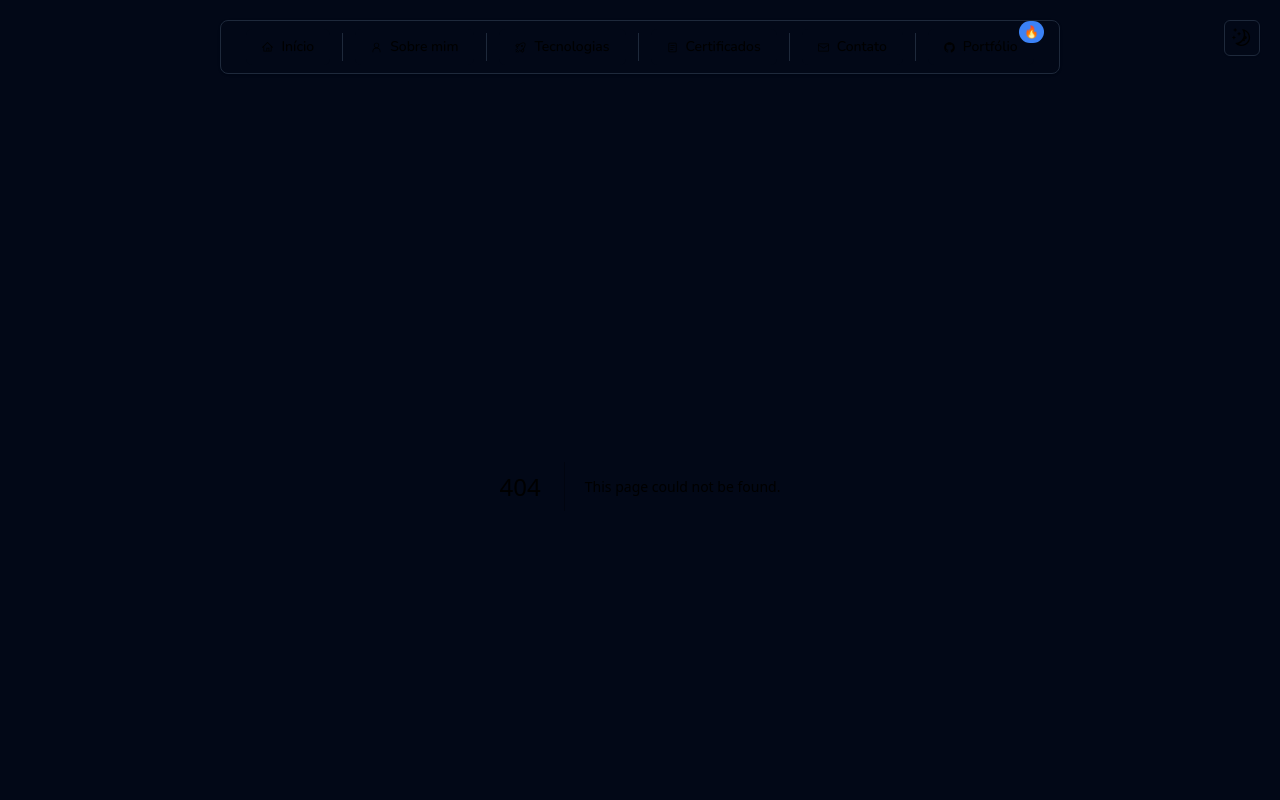
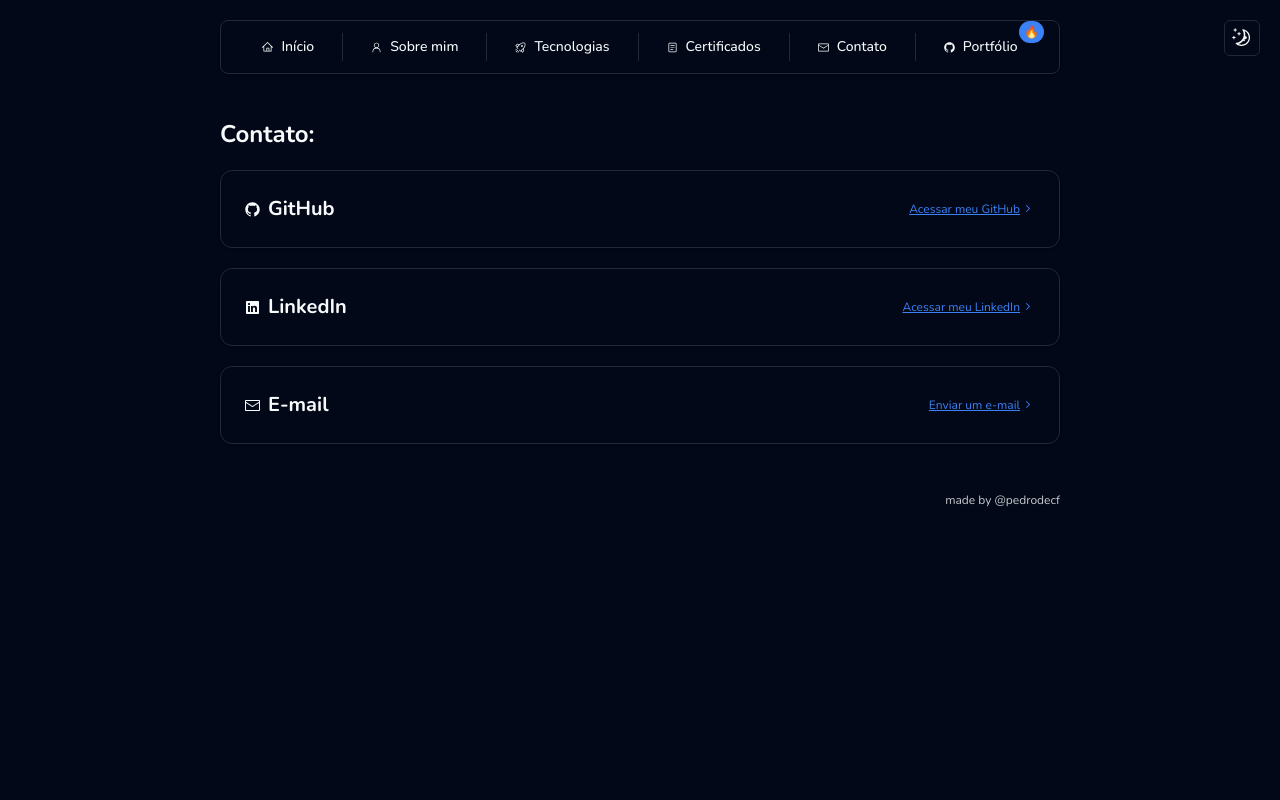
Before and after one commit to pedrodecf/pedrodecf.com, a Next.js app: page /contact in a window 1280 px wide. Before the commit this address had no page. Shown: the top 800 px of the page. Built offline with nearby package versions, Linux system fonts and the light colour scheme.

Commit message:
feat: :sparkles: página de contato

```diff
--- a/src/app/_components/CardBox.tsx
+++ b/src/app/_components/CardBox.tsx
@@ -7,7 +7,7 @@ import Link from 'next/link'
 
 interface CardProps {
   className?: string
-  title: string
+  title: React.ReactNode
   link?: string
   linkText?: string
   description?: string
@@ -27,7 +27,9 @@ export function CardBox(props: CardProps) {
   return (
     <Card className={`${props.className}`}>
       <CardHeader className="flex flex-row align-middle justify-between">
-        <h2 className="text-xl font-bold">{props.title}</h2>
+        <h2 className="text-xl font-bold flex items-center gap-2">
+          {props.title}
+        </h2>
         {props.link && (
           <Link
             className="text-xs flex align-middle text-primary underline"
--- a/src/app/_components/Menu.tsx
+++ b/src/app/_components/Menu.tsx
@@ -68,7 +68,7 @@ export function Menu() {
             <Separator orientation="vertical" className="h-7" />
 
             <NavigationMenuItem>
-              <Link href="/" legacyBehavior passHref>
+              <Link href="/contact" legacyBehavior passHref>
                 <NavigationMenuLink className={navigationMenuTriggerStyle()}>
                   <EnvelopeClosedIcon className="pr-1 mr-1" />
                   Contato
--- /dev/null
+++ b/src/app/contact/page.tsx
@@ -0,0 +1,43 @@
+import {
+  GitHubLogoIcon,
+  LinkedInLogoIcon,
+  EnvelopeClosedIcon,
+} from '@radix-ui/react-icons'
+import { CardBox } from '../_components/CardBox'
+
+export default function Contact() {
+  return (
+    <main className="flex flex-col justify-center mt-8 gap-5">
+      <h2 className="text-2xl font-bold">Contato: </h2>
+      <div className="flex flex-col gap-5">
+        <CardBox
+          title={
+            <>
+              <GitHubLogoIcon /> GitHub
+            </>
+          }
+          link="https://github.com/pedrodecf"
+          linkText="Acessar meu GitHub"
+        />
+        <CardBox
+          title={
+            <>
+              <LinkedInLogoIcon /> LinkedIn
+            </>
+          }
+          link="https://www.linkedin.com/in/pedrodecf/"
+          linkText="Acessar meu LinkedIn"
+        />
+        <CardBox
+          title={
+            <>
+              <EnvelopeClosedIcon /> E-mail
+            </>
+          }
+          link="mailto:contato.pedrodecf@gmail.com"
+          linkText="Enviar um e-mail"
+        />
+      </div>
+    </main>
+  )
+}
```
